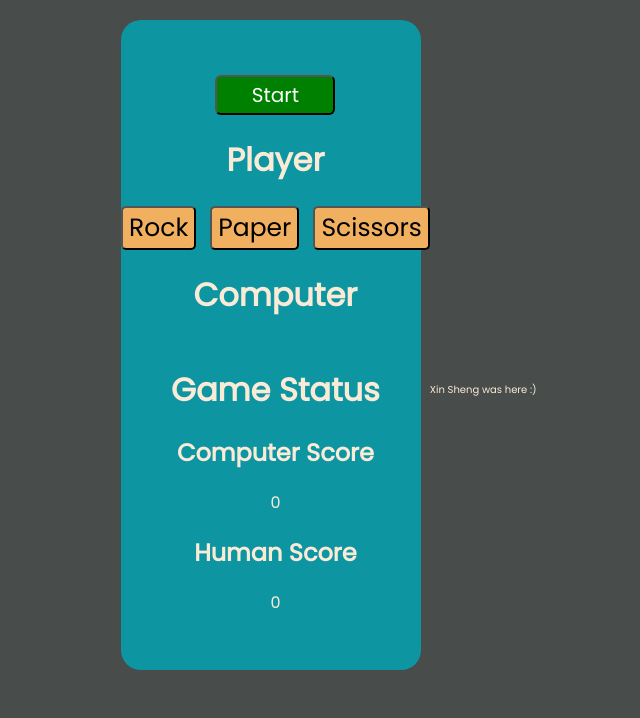
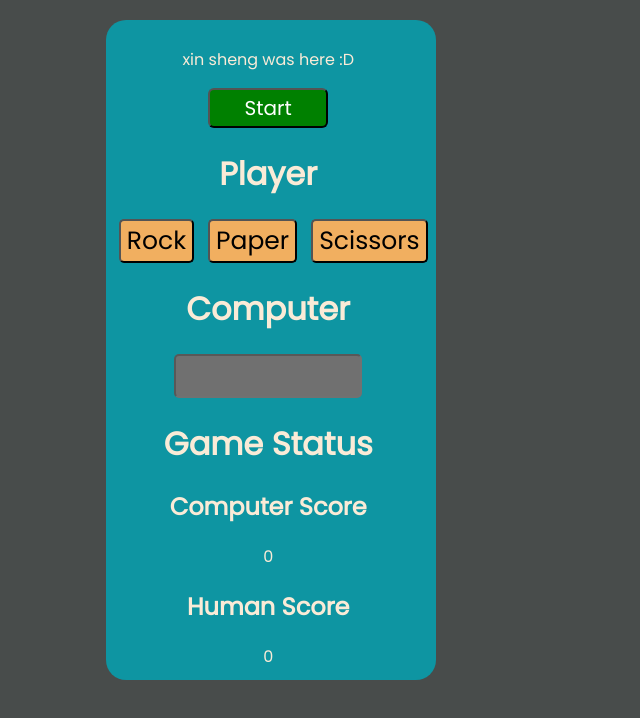
Before and after one commit to kyle-bdvl/RPS-TOP-redesigned, a plain HTML site: page index.html in a window 1280 px wide. Shown: the whole page, without its empty margins (369-1009 px from the left). Drawn offline with Linux system fonts and the light colour scheme.

Commit message:
re-aligned everything

```diff
--- a/index.html
+++ b/index.html
@@ -11,6 +11,7 @@
 </head>
 <body>
   <div class="container">
+    <p>xin sheng was here :D</p>
     <button id="start" onclick="start()">Start</button>
     <div class="player">
 
@@ -24,8 +25,8 @@
 
     <div class="computer">
       <h1>Computer</h1>
-      <!-- Changed input to p -->
-      <p id="display"></p>
+      <!-- Changed p to input -->
+      <input type="text" id="display" disabled>
     </div>
 
     <div class="gameStatus">
@@ -36,7 +37,7 @@
       <h2>Human Score</h2>
       <div id="PlayerPoints"></div>
     </div>
-    <p style="font-size: 10px; margin-top: 100px;">Xin Sheng was here :)</p>
+    <p style="font-size: 10px; margin-top: 100px;"></p>
   </div>
 
 
--- a/style.css
+++ b/style.css
@@ -21,11 +21,10 @@ body{
   border-radius: 20px;
   background-color: rgb(14, 149, 162);
   display:flex;
-  height:650px;
-  width: 300px;
+  height:660px;
+  width: 330px;
   flex-wrap: wrap;
   flex-direction: column;
-
   justify-content: center;
   align-items: center;
 }
@@ -39,6 +38,7 @@ body{
   justify-content: center;
   align-items: center;
   gap:14px;
+  margin-left:10px;
 
 }
 
@@ -59,7 +59,7 @@ body{
   border-radius: 5px;
   font-size: 25px;
   width:180px;
-  background-color: rgb(255, 175, 175);
+  background-color: rgb(112, 112, 112);
 }
 
 .gameStatus{
```
